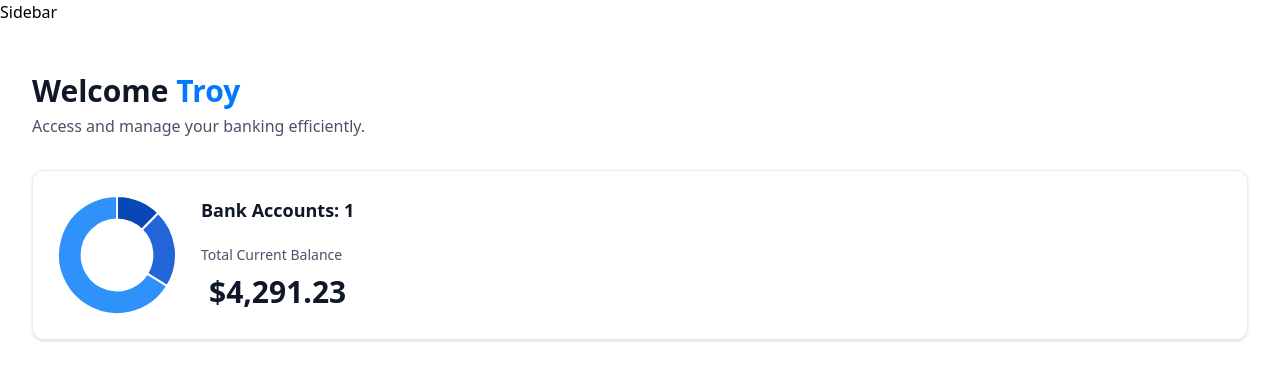
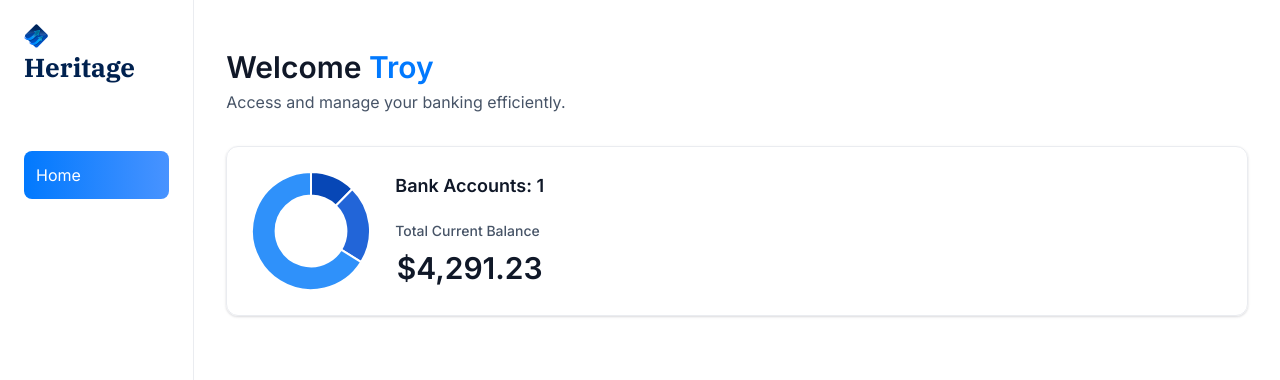
Before and after one commit to parsTroy/heritage-financial-institution, a Next.js app: page / in a window 1280 px wide. Shown: the top 380 px of the page. Built offline with nearby package versions, Linux system fonts and the light colour scheme.

Commit message:
Add base sidebar

```diff
--- a/app/(root)/layout.tsx
+++ b/app/(root)/layout.tsx
@@ -1,7 +1,16 @@
+import Sidebar from "@/components/Sidebar";
+
 export default function RootLayout({
   children,
 }: Readonly<{
   children: React.ReactNode;
 }>) {
-  return <main>Sidebar{children}</main>;
+  const loggedIn = { firstName: "Troy", lastName: "Parsons" };
+
+  return (
+    <main className="flex h-screen w-full font-inter">
+      <Sidebar user={loggedIn} />
+      {children}
+    </main>
+  );
 }
--- /dev/null
+++ b/components/Sidebar.tsx
@@ -0,0 +1,47 @@
+"use client";
+
+import { sidebarLinks } from "@/constants";
+import { cn } from "@/lib/utils";
+import Image from "next/image";
+import Link from "next/link";
+import { usePathname } from "next/navigation";
+import React from "react";
+
+const Sidebar = ({ user }: SiderbarProps) => {
+  const pathname = usePathname();
+
+  return (
+    <section className="sidebar">
+      <nav className="flex flex-col gap-4">
+        <Link href="/" className="mb-12 cursor-pointer items-center gap-2">
+          <Image
+            src="/icons/logo.svg"
+            width={34}
+            height={34}
+            alt="HFI Logo"
+            className="size-[24px] max-xl:size-14"
+          />
+          <h1 className="sidebar-logo">Heritage</h1>
+        </Link>
+
+        {sidebarLinks.map((link) => {
+          const isActive =
+            pathname === link.route || pathname.startsWith(`${link.route}/`);
+
+          return (
+            <Link
+              href={link.route}
+              key={link.label}
+              className={cn("sidebar-link", { "bg-bank-gradient": isActive })}
+              title={link.label}
+            >
+              {link.label}
+            </Link>
+          );
+        })}
+      </nav>
+    </section>
+  );
+};
+
+export default Sidebar;
```
